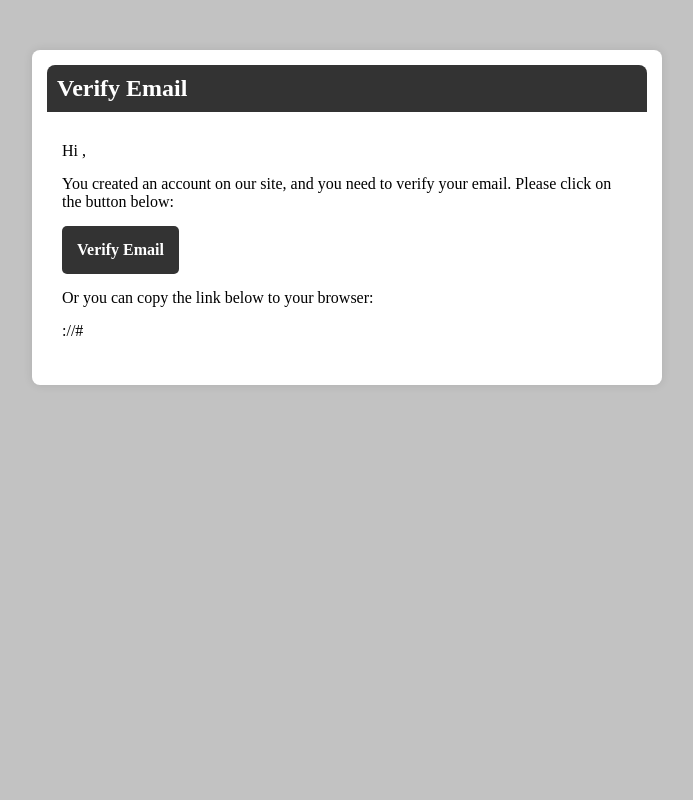
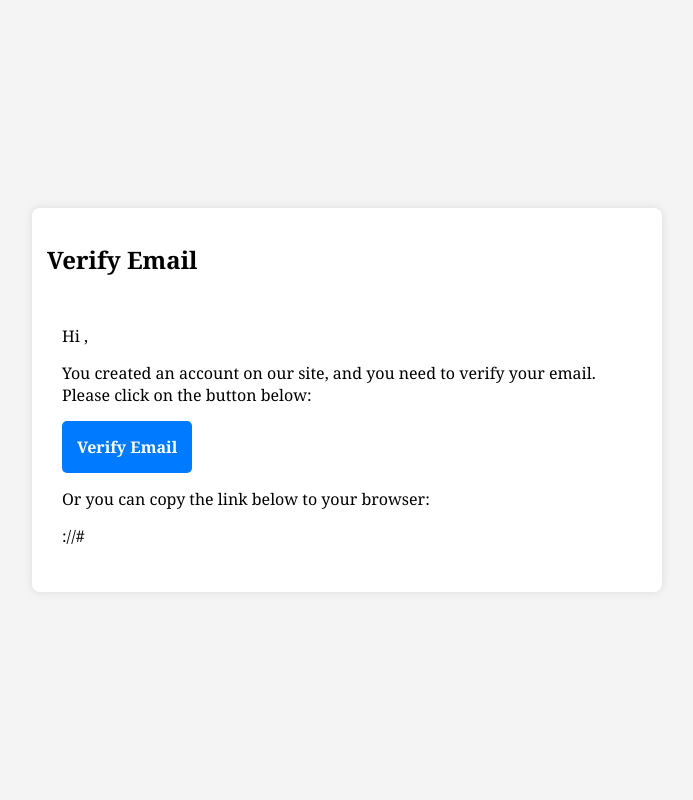
Before and after one commit to Baron5678/VenueConnectProject, a Django app: template VenueConnect/templates/verify_email_msg.html in a window 1280 px wide. Shown: the whole page, without its empty margins (293-986 px from the left). Run offline with Django 5.2, Linux system fonts and the light colour scheme; the template is opened without the code that fills it, so the values that code supplies are empty.

Commit message:
verify email frontend

```diff
--- a/VenueConnect/templates/verify_email_msg.html
+++ b/VenueConnect/templates/verify_email_msg.html
@@ -7,9 +7,14 @@
     <title>Verify Email</title>
     <style>
         body {
+            font-family: Georgia, sans-serif;
+            background-color: #f4f4f4;
             margin: 0;
             padding: 0;
-            background-color: #c2c2c2;
+            display: flex;
+            justify-content: center;
+            align-items: center;
+            height: 100vh;
         }
 
         .container {
@@ -41,7 +46,7 @@
         .button {
             display: inline-block;
             padding: 15px;
-            background-color: #333;
+            background-color: #007bff;
             color: #fff;
             text-decoration: none;
             border-radius: 5px;
@@ -59,7 +64,7 @@
 </head>
 <body>
     <div class="container">
-        <h2 class="header">Verify Email</h2>
+        <h2>Verify Email</h2>
         <div class="content">
             <p>Hi {{ user.username }},</p>
             <p>You created an account on our site, and you need to verify your email. Please click on the button below:</p>
```
